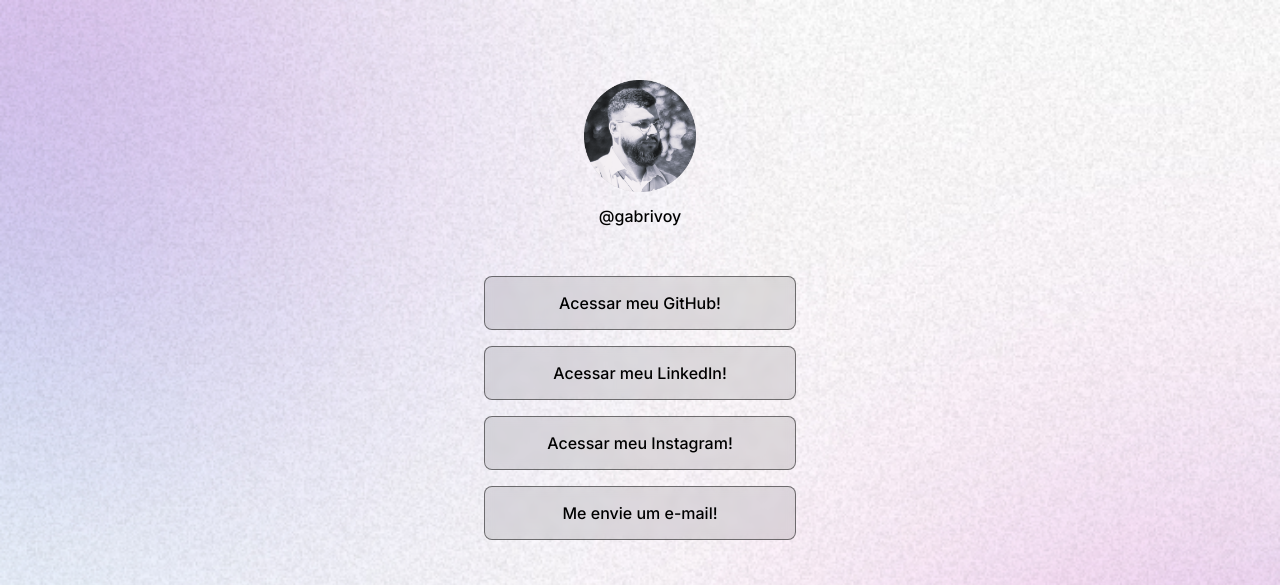
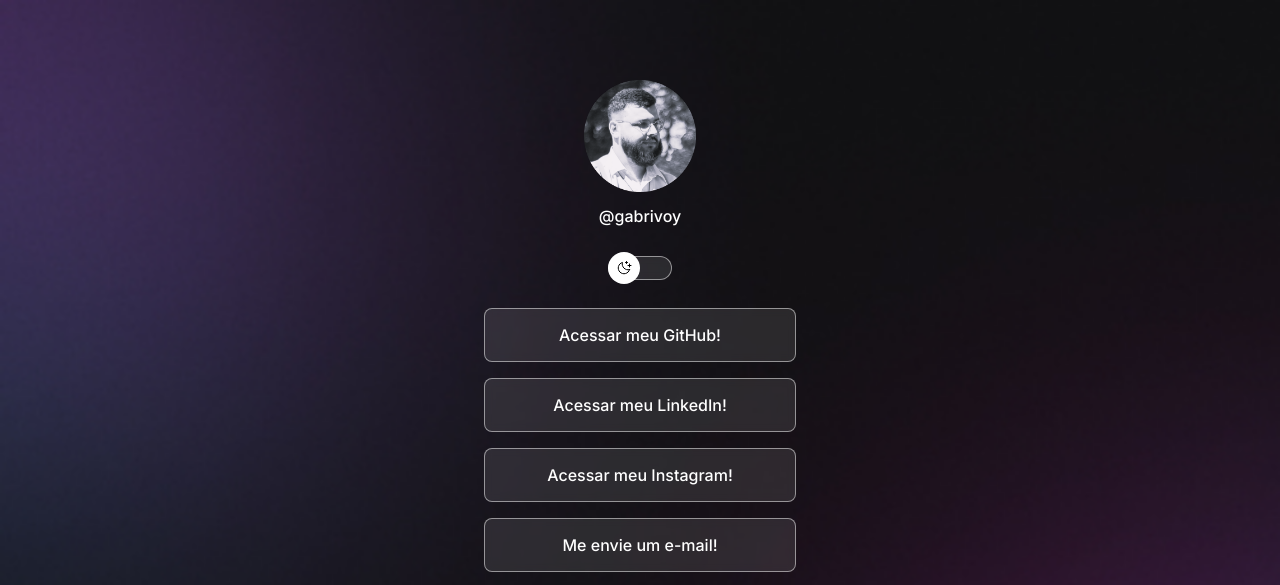
Before and after one commit to gabrivoy/discover-linktree-project, a plain HTML site: page index.html in a window 1280 px wide. Shown: the top 585 px of the page. Drawn offline with nearby package versions, Linux system fonts and the light colour scheme.

Commit message:
feat: Add structure and styling for switch from dark to light

```diff
--- a/index.html
+++ b/index.html
@@ -1,5 +1,5 @@
 <!DOCTYPE html>
-<html lang="pt-br" class="light">
+<html lang="pt-br" class="">
     <head>
         <link rel="preconnect" href="https://fonts.googleapis.com">
         <link rel="preconnect" href="https://fonts.gstatic.com" crossorigin>
@@ -15,6 +15,14 @@
                 <img src="assets/avatar-dark.png" alt="GG in black & white">
                 <p>@gabrivoy</p>
             </div>
+
+            <div id="switch">
+                <button>
+
+                </button>
+                <span></span>
+            </div>
+
             <div>
                 <ul>
                     <li><a href="#" target="_blank">Acessar meu GitHub!</a></li>
--- a/style.css
+++ b/style.css
@@ -12,6 +12,8 @@
     --surface-color: rgba(255, 255, 255, 0.1);
     --surface-color-hover: rgba(255, 255, 255, 0.05);
     --social-links-hover: rgba(255, 255, 255, 0.2);
+
+    --switch-bg-url: url("assets/moon-stars.svg");
 }
 
 .light{
@@ -21,6 +23,8 @@
     --surface-color: rgba(0, 0, 0, 0.1);
     --surface-color-hover: rgba(0, 0, 0, 0.2);
     --social-links-hover: rgba(0, 0, 0, 0.1);
+
+    --switch-bg-url: url("assets/sun.svg");
 }
 
 body {
@@ -84,6 +88,45 @@ body * {
 }
 
 /*
+Switch
+*/
+
+#switch{
+    position: relative;
+    width: 64px;
+    margin: 4px auto;
+}
+
+#switch button{
+    width: 32px;
+    height: 32px;
+    border: 0px;
+    border-radius: 50%;
+    background: white var(--switch-bg-url) no-repeat center;
+
+    position: absolute;
+    top: 50%; /*Align absolute elements*/
+    left: 0px;
+    transform: translateY(-50%);
+    z-index: 1;
+}
+
+.light #switch button{
+    right: 0px;
+    left: initial
+}
+
+#switch span{
+    display: block;
+    height: 24px;
+    background-color: var(--surface-color);
+    border: 1px solid var(--stroke-color);
+    backdrop-filter: blur(4px);
+    -webkit-backdrop-filter: blur(4px);
+    border-radius: 9999px;
+}
+
+/*
 Links
 */
 
@@ -111,6 +154,7 @@ ul li a {
     border: 1px solid var(--stroke-color);
     border-radius: 8px;
     backdrop-filter: blur(4px);
+    -webkit-backdrop-filter: blur(4px);
     text-decoration: none;
     font-weight: 500; /*or bold*/
 
```
